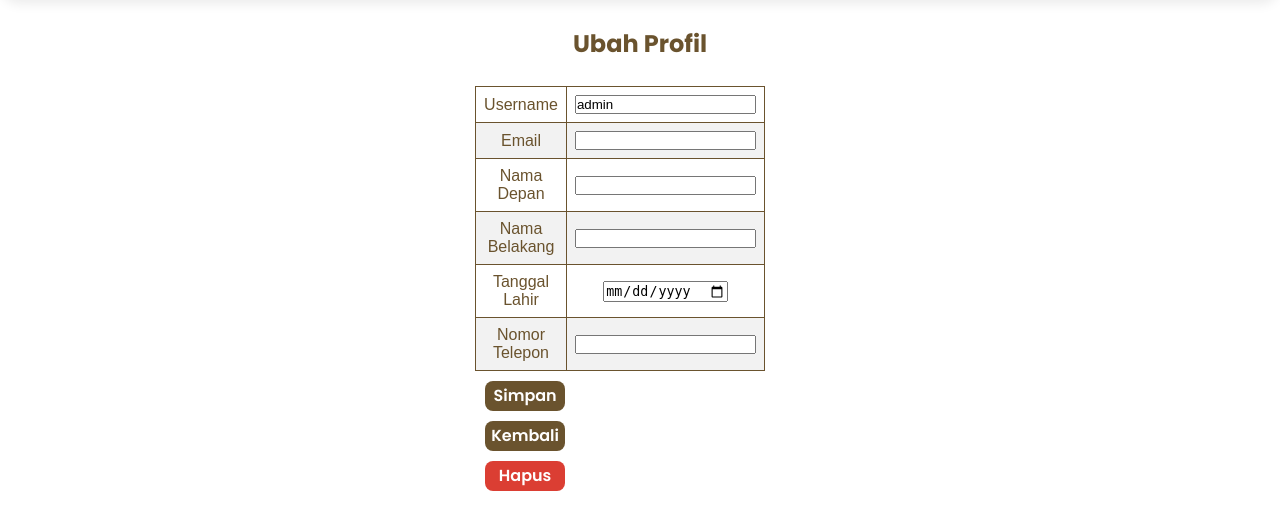
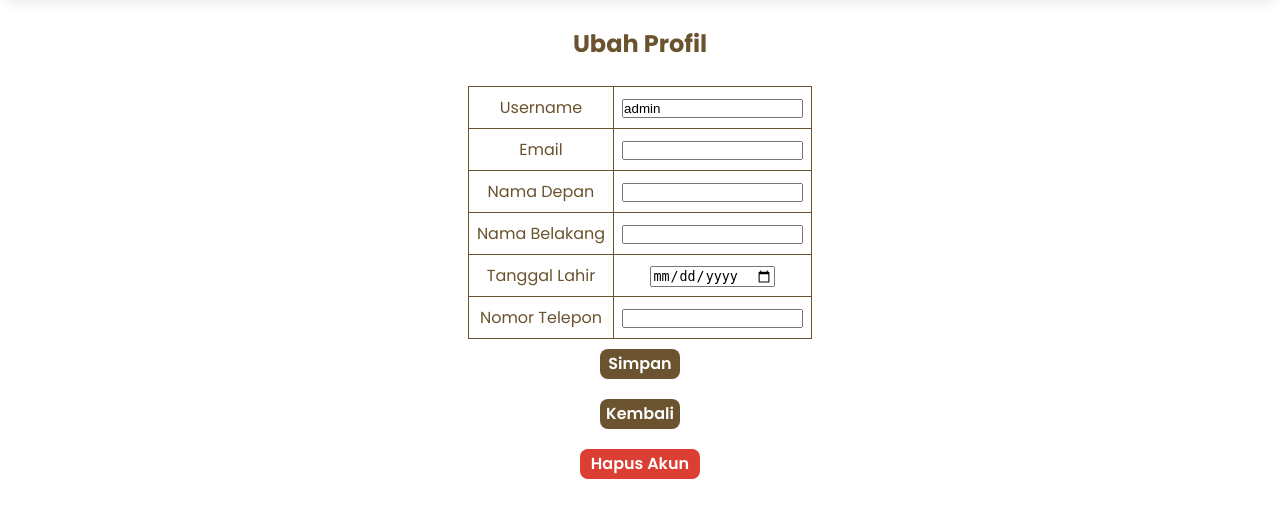
Before and after one commit to HijazP/CRUD-BASDAT, a PHP site: page /editprofile.php?username=admin in a window 1280 px wide. Shown: the part 100-630 px from the top of the page. Run offline with PHP 8.4, Linux system fonts and the light colour scheme; a user stored in the database is signed in; data comes from the database, SQL or seed files in the repository.

Commit message:
100% DONE

```diff
--- a/dashboard.css
+++ b/dashboard.css
@@ -233,52 +232,85 @@ h2{
     border: none;
     border-radius: 8px;
     margin: 10px;
-    transition: .2s;
+    transition: 0.2s;
     cursor: pointer;
     text-align: center;
     justify-content: center;
    }
 
-.error{
+   .delacc{
+        display: flex;
+        padding-top: 2px;
+        width: 120px;
+        height: 30px;
+        color: white;
+        font-family: "Poppins", sans-serif;
+        font-size: 1em;
+        font-weight: 550;
+        background-color: #db3e33;
+        outline: none;
+        border: none;
+        border-radius: 8px;
+        margin: 10px;
+        transition: 0.2s;
+        cursor: pointer;
+        text-align: center;
+        justify-content: center;
+   }
+
+   .error {
     display: flex;
     align-items: center;
     justify-content: center;
     margin-bottom: 0.5%;
    }
 
-.tbl{
+   .tbl {
     display: flex;
     justify-content: center;
     align-items: center;
     flex-direction: column;
    }
 
-#tabel {
-    font-family: Arial, Helvetica, sans-serif;
+   #tabel,
+   .table-profile {
+    font-family: 'poppins', sans-serif;
     border-collapse: collapse;
-    width: 50%;
-    border: 1px solid #6A532E;
+    border: 1px solid #6a532e;
    }
 
-#tabel td, #tabel th {
-    border: 1px solid #6A532E;
+   #tabel {
+    width: 50%;
+   }
+
+   #tabel td,
+   #tabel th,
+   .table-profile td,
+   .table-profile th {
+    border: 1px solid #6a532e;
     padding: 8px;
     text-align: center;
-    color: #6A532E;
+    color: #6a532e;
    }
 
-#tabel tr:nth-child(even){background-color: #f2f2f2;}
+   #tabel tr:nth-child(even) .table-profile tr:nth-child(even) {
+    background-color: #f2f2f2;
+   }
 
-#tabel tr:hover {background-color: #ddd;}
+   #tabel tr:hover,
+   .table-profile tr:hover {
+    background-color: #ddd;
+   }
 
-#tabel th {
+   #tabel th,
+   .table-profile th {
     padding-top: 12px;
     padding-bottom: 12px;
-    background-color: #F3E2B5;
-    color: #6A532E;
+    background-color: #f3e2b5;
+    color: #6a532e;
    }
 
-.tbl2{
+   .tbl2 {
     display: flex;
     justify-content: center;
     align-items: center;
@@ -327,12 +364,19 @@ h2{
     left: 50%;
     border-radius: 8px;
     transform: translate(-50%, -50%);
-    box-shadow: 0 7px 10px 10px rgba(0, 0, 0, .1);
+    box-shadow: 0 7px 10px 10px rgba(0, 0, 0, 0.1);
    }
 
-.header{
+   .header {
     background-size: cover;
     background-color: #f8e8ce;
     padding: 0.2em;
     border-radius: 8px;
    }
+
+   .buttons {
+    display: flex;
+    flex-direction: column;
+    justify-content: center;
+    align-items: center;
+   }
--- a/editprofile.php
+++ b/editprofile.php
@@ -73,7 +73,7 @@
 
     <div class="tbl">
         <form action="" method="POST">
-            <table id="tabel">
+            <table class="table-profile">
                 <tbody>
                     <tr>
                         <td><label for="">Username</label></td>
@@ -101,9 +101,11 @@
                     </tr>
                 </tbody>
             </table>
-            <button class="simpan" type="submit" name="update">Simpan</button>
-            <a class="simpan" href="profile.php">Kembali</a>
-            <a class="logoutbtn" href="editprofile.php?delete=<?php echo $row['username']; ?>">Hapus Akun</a>
+            <div class="buttons">
+                <button class="simpan" type="submit" name="update">Simpan</button>
+                <a class="simpan" href="profile.php">Kembali</a>
+                <a class="delacc" href="editprofile.php?delete=<?php echo $row['username']; ?>">Hapus Akun</a>
+            </div>
             <?php } ?>
         </form>
 
```
Also changed, not shown: other parts of dashboard.css (+59 -55 lines). Lines whose indentation alone changed are shown as unchanged.
